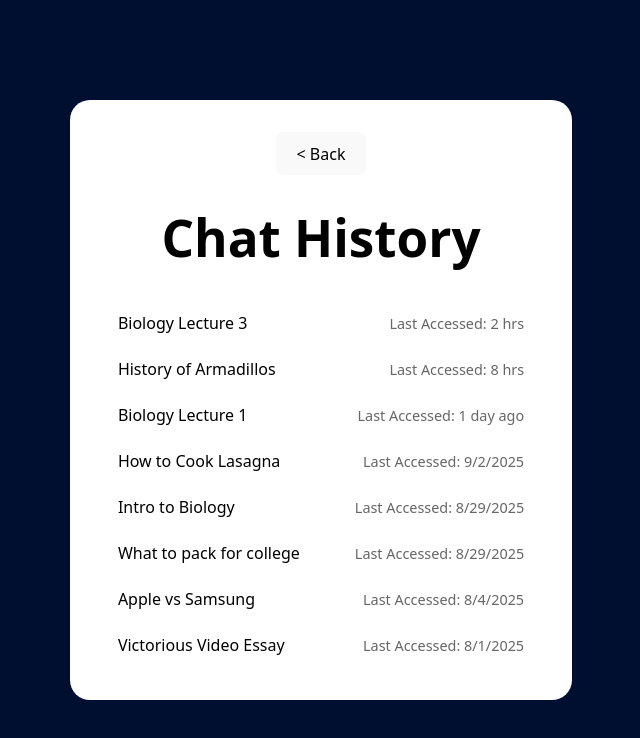
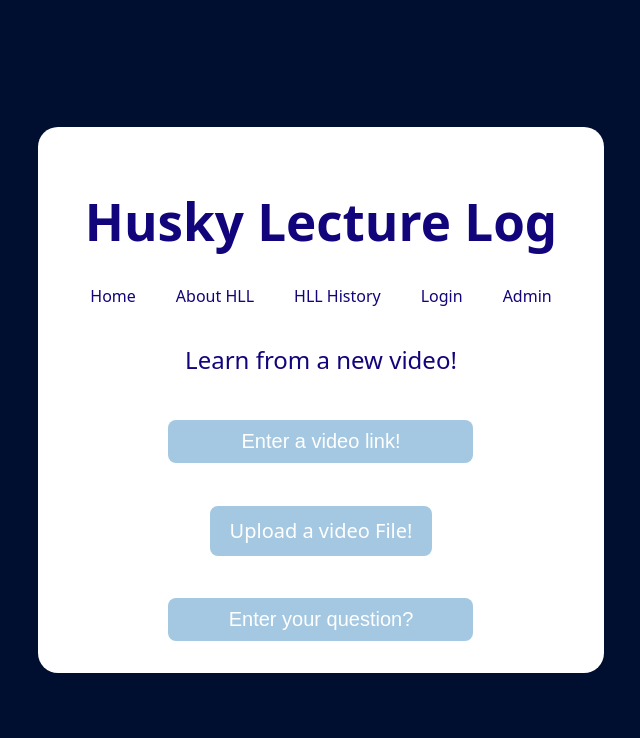
Before and after one commit to KarinaJadia/StudentVideoAnalyzer, a React (Vite) app: page / in a window 1280 px wide. Shown: the top 738 px of the page, without its empty margins (319-959 px from the left). Built offline with nearby package versions, Linux system fonts and the light colour scheme.

Commit message:
Fixed formating

```diff
--- a/src/App.jsx
+++ b/src/App.jsx
@@ -3,13 +3,14 @@ import reactLogo from './assets/react.svg'
 import viteLogo from '/vite.svg'
 import './App.css'
 import FileExplorer from './FileExplorer';
+import Home from './Home'
 
 function App() {
   const [count, setCount] = useState(0)
 
   return (
     <>
-      <FileExplorer />
+      <Home />
     </>
   )
 }
--- a/src/Home.css
+++ b/src/Home.css
@@ -1,3 +1,61 @@
-#home-page{
-    color: black;
+#home-title{
+    color: rgb(18, 4, 122);
 }
+
+.custom-navbar .nav-link {
+    margin-left: 20px;   /* Space between links */
+    margin-right: 20px;  /* Optional, if you want even spacing on both sides */
+    color: rgb(18, 4, 122);
+  }
+
+#welcome{
+    color: rgb(18, 4, 122);
+    font-size: 24px;
+}
+
+#link-button{
+  background-color: #a4c8e1;      /* Primary blue */
+  ;      /* Primary blue */
+  color: rgb(255, 255, 255);                   /* Text color */
+  padding: 10px 20px;             /* Space inside */
+  border: none;                   /* Remove default border */
+  border-radius: 8px;             /* Rounded corners */
+  font-size: 20px;                /* Text size */
+  cursor: pointer;
+  justify-content: center;
+  text-align: center;   /* Centers text horizontally */
+  vertical-align: middle;
+}
+
+.custom-file-upload {
+    display: inline-block;
+    background-color: #a4c8e1;      /* Primary blue */
+    color: rgb(255, 255, 255);                   /* Text color */
+    padding: 10px 20px;             /* Space inside */
+    border: none;                   /* Remove default border */
+    border-radius: 8px;             /* Rounded corners */
+    font-size: 20px;                /* Text size */
+    cursor: pointer;
+    justify-content: center;
+
+
+  }
+
+
+#cta-button{
+    background-color: #a4c8e1;      /* Primary blue */
+    ;      /* Primary blue */
+    color: rgb(255, 255, 255);                   /* Text color */
+    padding: 10px 20px;             /* Space inside */
+    border: none;                   /* Remove default border */
+    border-radius: 8px;             /* Rounded corners */
+    font-size: 20px;                /* Text size */
+    cursor: pointer;
+    justify-content: center;
+    text-align: center;   /* Centers text horizontally */
+    vertical-align: middle;
+  }
+
+::placeholder{
+    color : rgb(255, 255, 255);
+}
--- a/src/Home.jsx
+++ b/src/Home.jsx
@@ -7,11 +7,12 @@ const Home = () => {
   return (
     <div id="home-page">
 
-        <h1 id="home-title">Welcome to Husky Lecture Log</h1>
+        <h1 id="home-title">Husky Lecture Log</h1>
 
-        <Navbar bg="primary" data-bs-theme="dark">
+        <Navbar bg="dark" variant="dark" expand="lg" sticky="top" className="custom-navbar">
             <Container>
-                <Navbar.Brand href="#home">Navbar</Navbar.Brand>
+
+                <Navbar.Collapse id="basic-navbar-nav">
                     <Nav className="me-auto">
                         <Nav.Link href="#home">Home</Nav.Link>
                         <Nav.Link href="#videos">About HLL</Nav.Link>
@@ -19,18 +20,28 @@ const Home = () => {
                         <Nav.Link href="#about">Login</Nav.Link>
                         <Nav.Link href="#about">Admin</Nav.Link>
                     </Nav>
+                </Navbar.Collapse>
             </Container>
         </Navbar>
 
+        <h1>  </h1>
+        <h1>  </h1>
+
 
         <section id="search">
-            <h2>Learn from a new video!</h2>
+            <text id="welcome">Learn from a new video!</text>
+            <h1>  </h1>
+
+
             <input type="text" id="link-button" placeholder="Enter a video link!"></input>
+            <h1>  </h1>
 
             <form id="file-button">
-                <label htmlFor="file-upload">Upload a file!</label>
-                <input type="file" id="file-upload" />
+                <input type="file" hidden id ="file-upload" />
+                <label for="file-upload" class="custom-file-upload">Upload a video File!</label>
             </form>
+
+            <h1>  </h1>
 
             <input type="text" id="cta-button" placeholder="Enter your question?"></input>
         </section>
```
Lines whose indentation alone changed are shown as unchanged.
